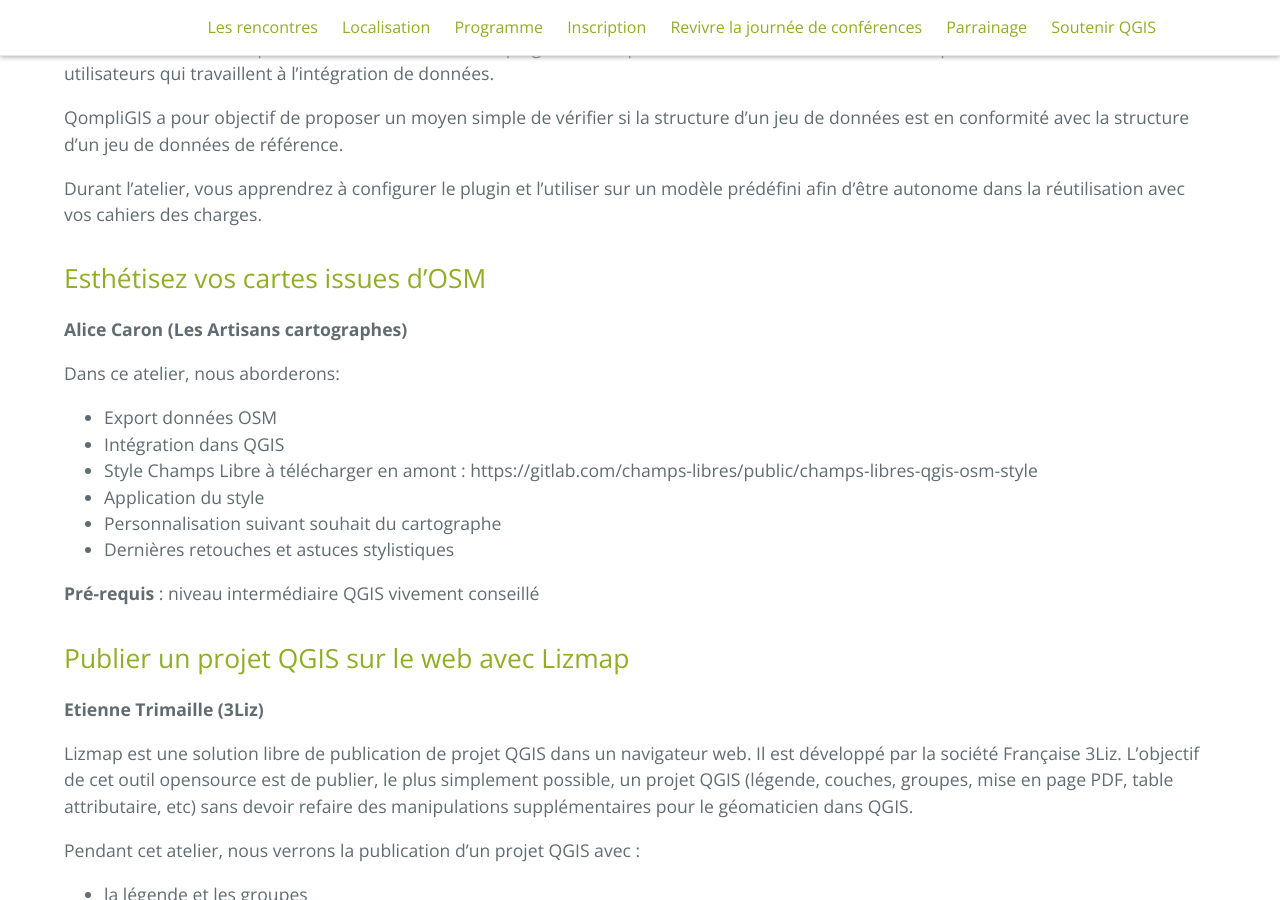
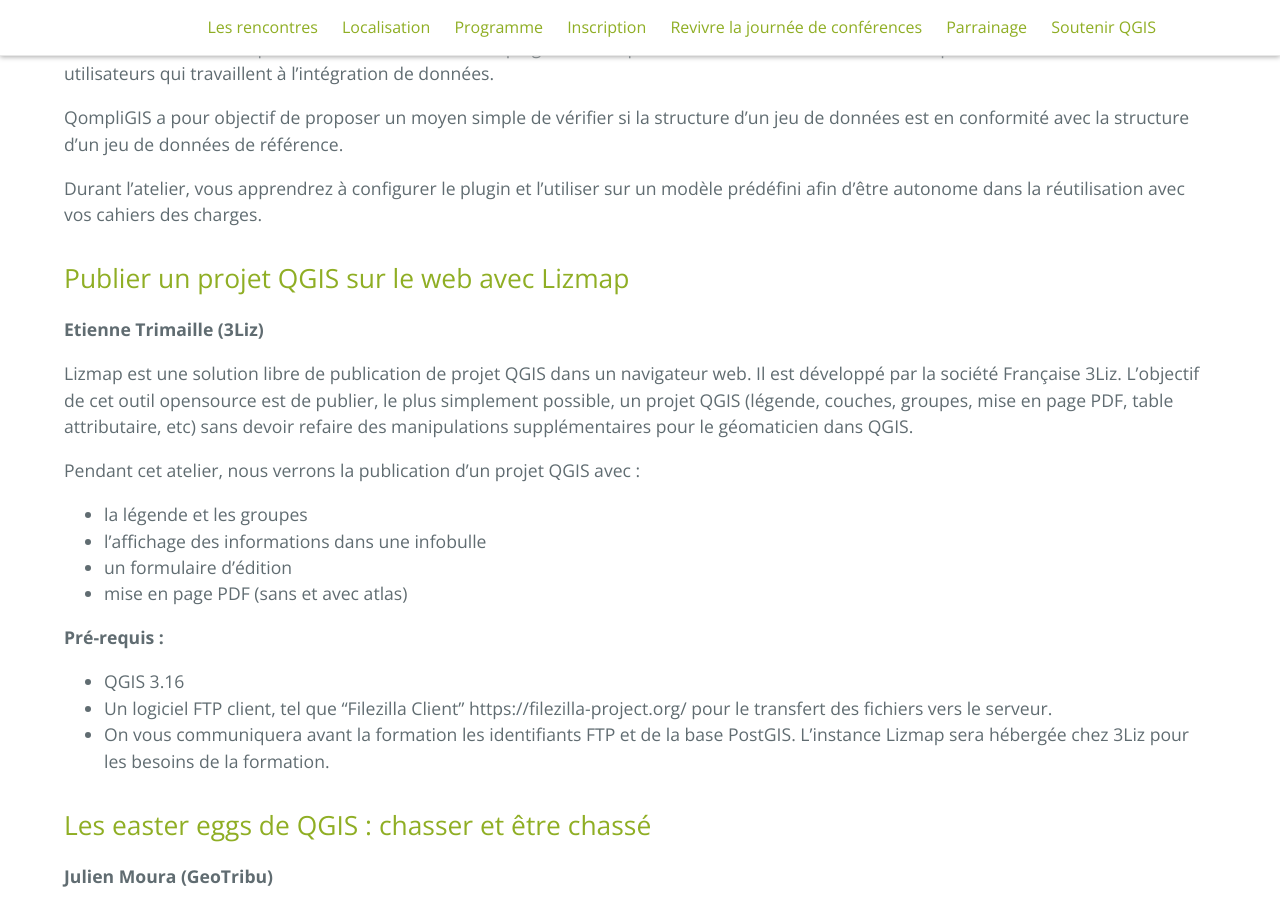
Before and after one commit to OSGeo-fr/QGIS-conf-fr-website, a Jekyll site: the page built from z20_programme.md, in a window 1280 px wide and 900 px high, scrolled down 7595 px. Built offline with Jekyll 4.4.1, drawn with Linux system fonts in a browser that asks for light colours.

Commit message:
Suite suppression atelier

```diff
--- a/z20_programme.md
+++ b/z20_programme.md
@@ -311,20 +311,6 @@ QompliGIS a pour objectif de proposer un moyen simple de vérifier si la structu
 
 Durant l'atelier, vous apprendrez à configurer le plugin et l'utiliser sur un modèle prédéfini afin d'être autonome dans la réutilisation avec vos cahiers des charges.
 
-## Esthétisez vos cartes issues d'OSM
-
-**Alice Caron (Les Artisans cartographes)**
-
-Dans ce atelier, nous aborderons:
-- Export données OSM
-- Intégration dans QGIS
-- Style Champs Libre à télécharger en amont : https://gitlab.com/champs-libres/public/champs-libres-qgis-osm-style
-- Application du style
-- Personnalisation suivant souhait du cartographe
-- Dernières retouches et astuces stylistiques
-
-**Pré-requis** : niveau intermédiaire QGIS vivement conseillé
-
 ## Publier un projet QGIS sur le web avec Lizmap
 
 **Etienne Trimaille (3Liz)**
```
